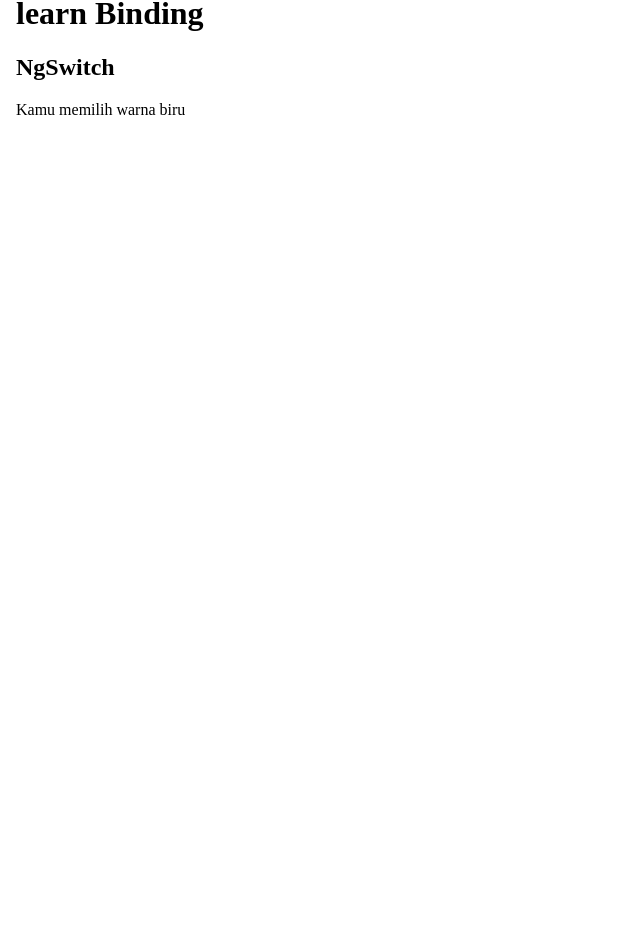
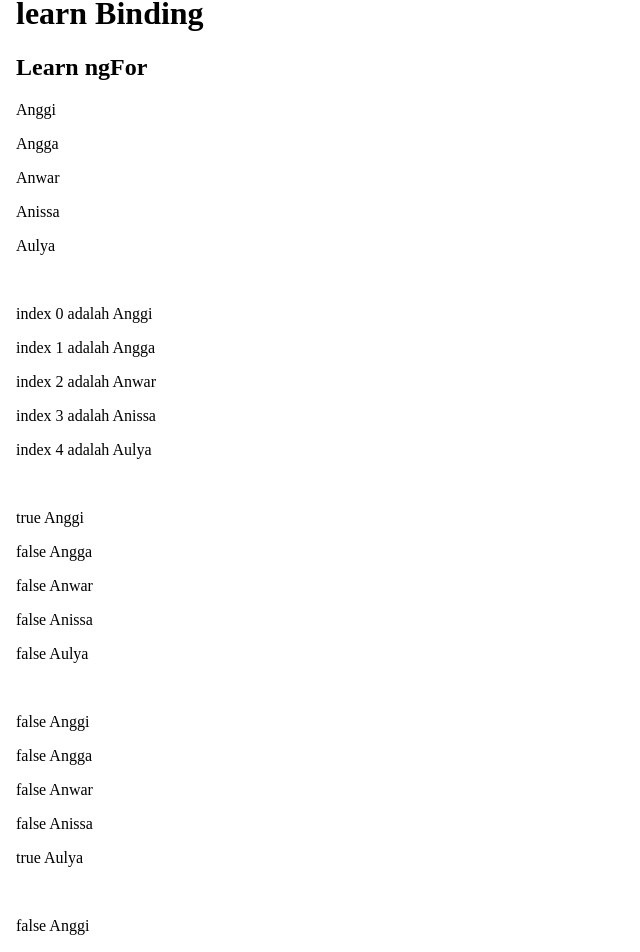
Before and after one commit to dstiawan99/learnAngular, an Angular app: page / in a window 1280 px wide. Shown: the part 26-978 px from the top of the page, without its empty margins (0-640 px from the left). Before the commit the page ends 800 px from the top, so only its background shows below. Built offline with nearby package versions, Linux system fonts and the light colour scheme.

Commit message:
add ngFor Directive

```diff
--- a/src/app/learn/learn.component.html
+++ b/src/app/learn/learn.component.html
@@ -62,11 +62,38 @@
 </ng-template> -->
 
 <!-- ngSwitch -->
-<h2>NgSwitch</h2>
+<!-- <h2>NgSwitch</h2>
 <div [ngSwitch]="textColor">
     <div *ngSwitchCase="'biru'">Kamu memilih warna {{textColor}}</div>
     <div *ngSwitchCase="'merah'">Kamu memilih warna {{textColor}}</div>
     <div *ngSwitchCase="'hijau'">Kamu memilih warna {{textColor}}</div>
     <div *ngSwitchCase="'kuning'">Kamu memilih warna {{textColor}}</div>
     <div *ngSwitchDefault>Warna {{textColor}} Tidak Tersedia</div>
+</div> -->
+
+<!-- ngFor -->
+<h2>Learn ngFor</h2>
+<!-- memunculkan data -->
+<div *ngFor="let data of dataNama;">
+    <p>{{data}}</p>
+</div><br>
+<!-- memunculkan data dan index-->
+<div *ngFor="let data of dataNama; index as i">
+    <p>index {{i}} adalah {{data}}</p>
+</div><br>
+<!-- mencari data pertama-->
+<div *ngFor="let data of dataNama; first as f">
+    <p>{{f}} {{data}}</p>
+</div><br>
+<!-- mencari data terakhir-->
+<div *ngFor="let data of dataNama; last as l">
+    <p>{{l}} {{data}}</p>
+</div><br>
+<!-- mencari data ganjil-->
+<div *ngFor="let data of dataNama; odd as o">
+    <p>{{o}} {{data}}</p>
+</div><br>
+<!-- mencari data genap-->
+<div *ngFor="let data of dataNama; even as e">
+    <p>{{e}} {{data}}</p>
 </div>
--- a/src/app/learn/learn.component.ts
+++ b/src/app/learn/learn.component.ts
@@ -15,6 +15,7 @@
 export class LearnComponent implements OnInit {
 
   public nama = "";
+  public dataNama = ['Anggi','Angga','Anwar','Anissa','Aulya'];
 
   // public getId = "id0321";
   // public disableFalse = false;
```
